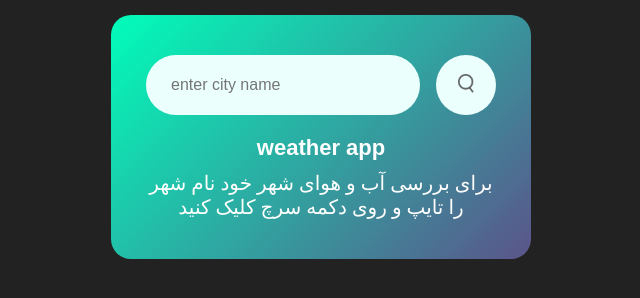
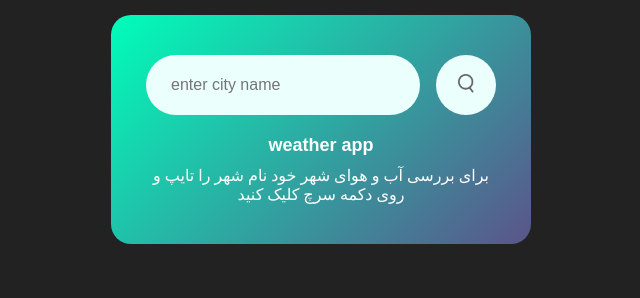
Before and after one commit to imsrdev/weather-app, a plain HTML site: page weather-app/index.html in a window 1280 px wide. Shown: the whole page, without its empty margins (319-959 px from the left). Drawn offline with Linux system fonts and the light colour scheme.

Commit message:
Update style.css

```diff
--- a/weather-app/style.css
+++ b/weather-app/style.css
@@ -21,11 +21,11 @@ body {
   margin-top: 20px;
 }
 .tittle-app {
-  font-size: 22px;
+  font-size: 18px;
   margin-bottom: 10px;
 }
 .text-tittle {
-  font-size: 20px;
+  font-size: 16px;
   font-family: "vazir";
 }
 .search {
```
